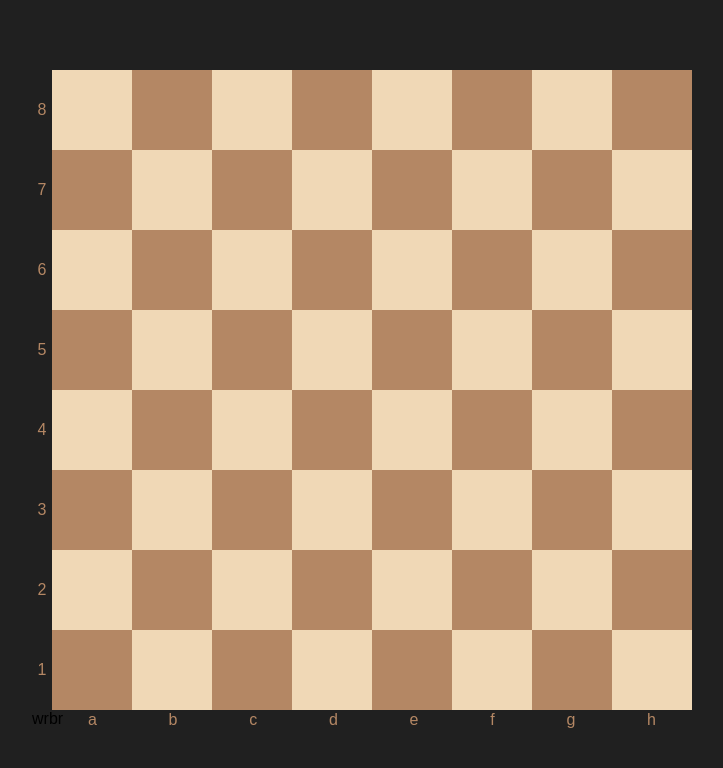
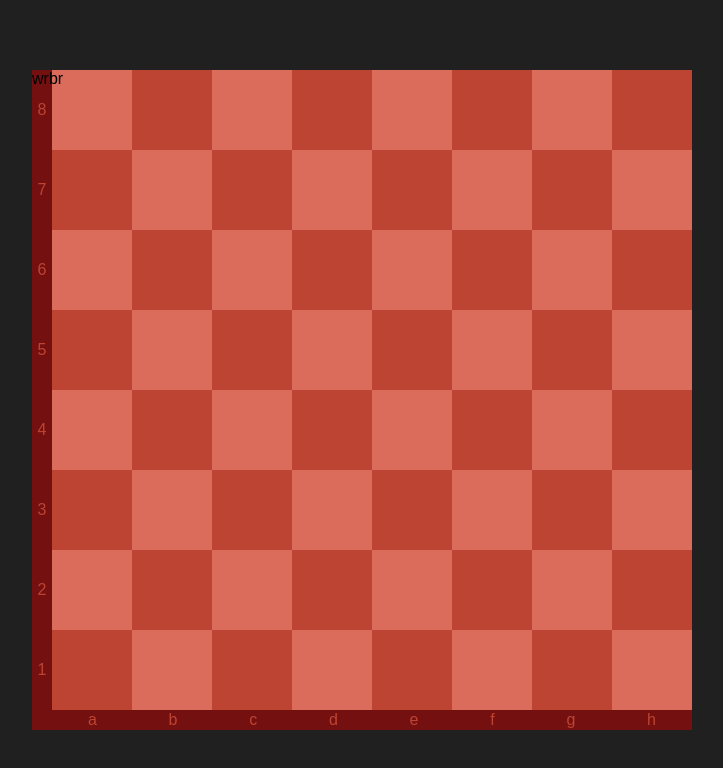
Before and after one commit to EJQuezada/chess, a React (Create React App) app: page / in a window 1280 px wide. Shown: the top 768 px of the page, without its empty margins (278-1001 px from the left). Built offline with nearby package versions, Linux system fonts and the light colour scheme; a web font is replaced by a local one.

Commit message:
update Pieces.css file

```diff
--- a/src/components/Pieces/Pieces.css
+++ b/src/components/Pieces/Pieces.css
@@ -0,0 +1,8 @@
+.pieces {
+    position: absolute;
+    left: 0;
+    right: 0;
+    top: 0;
+    bottom: 0;
+    background-color: rgba(200, 0, 0, .5);
+}
```
